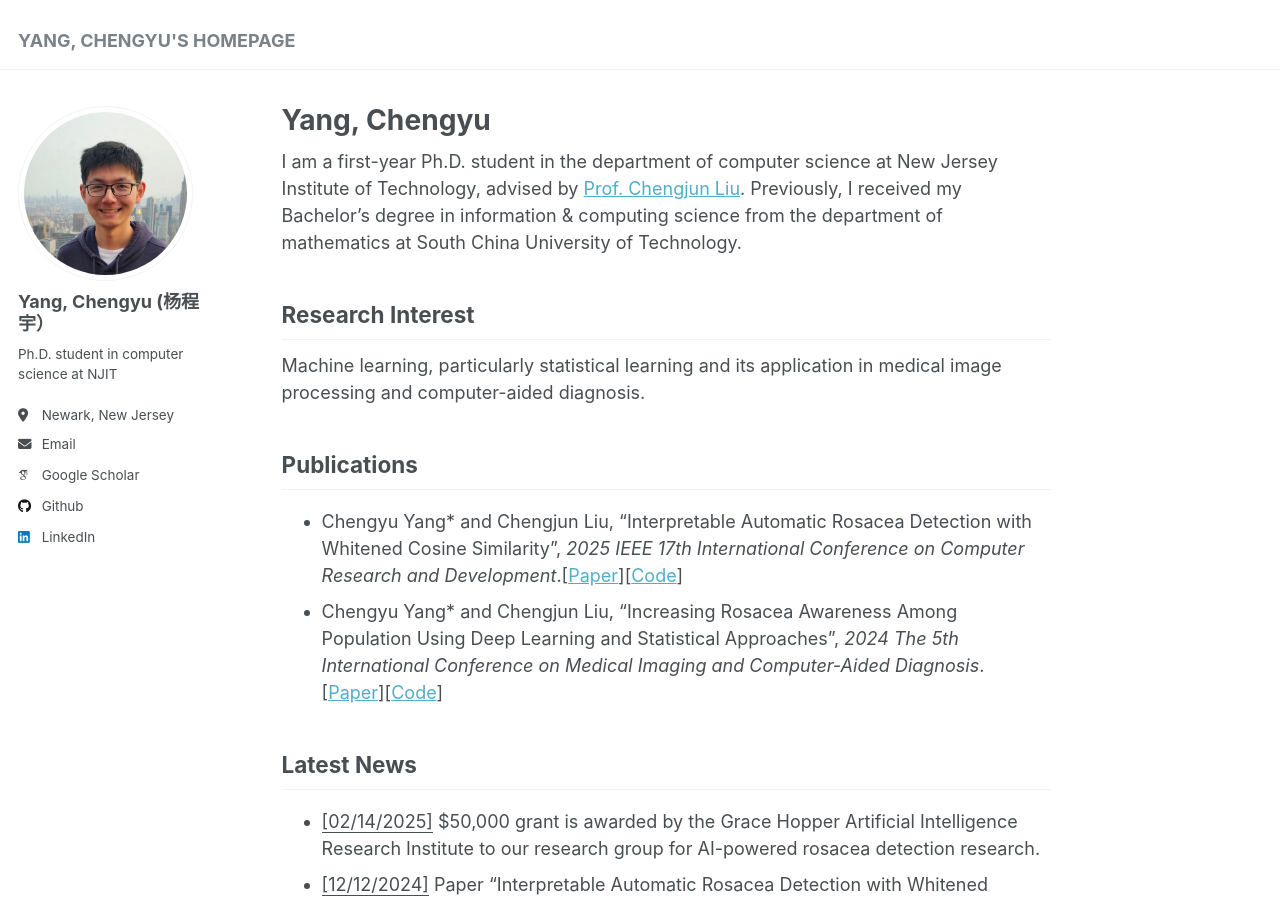
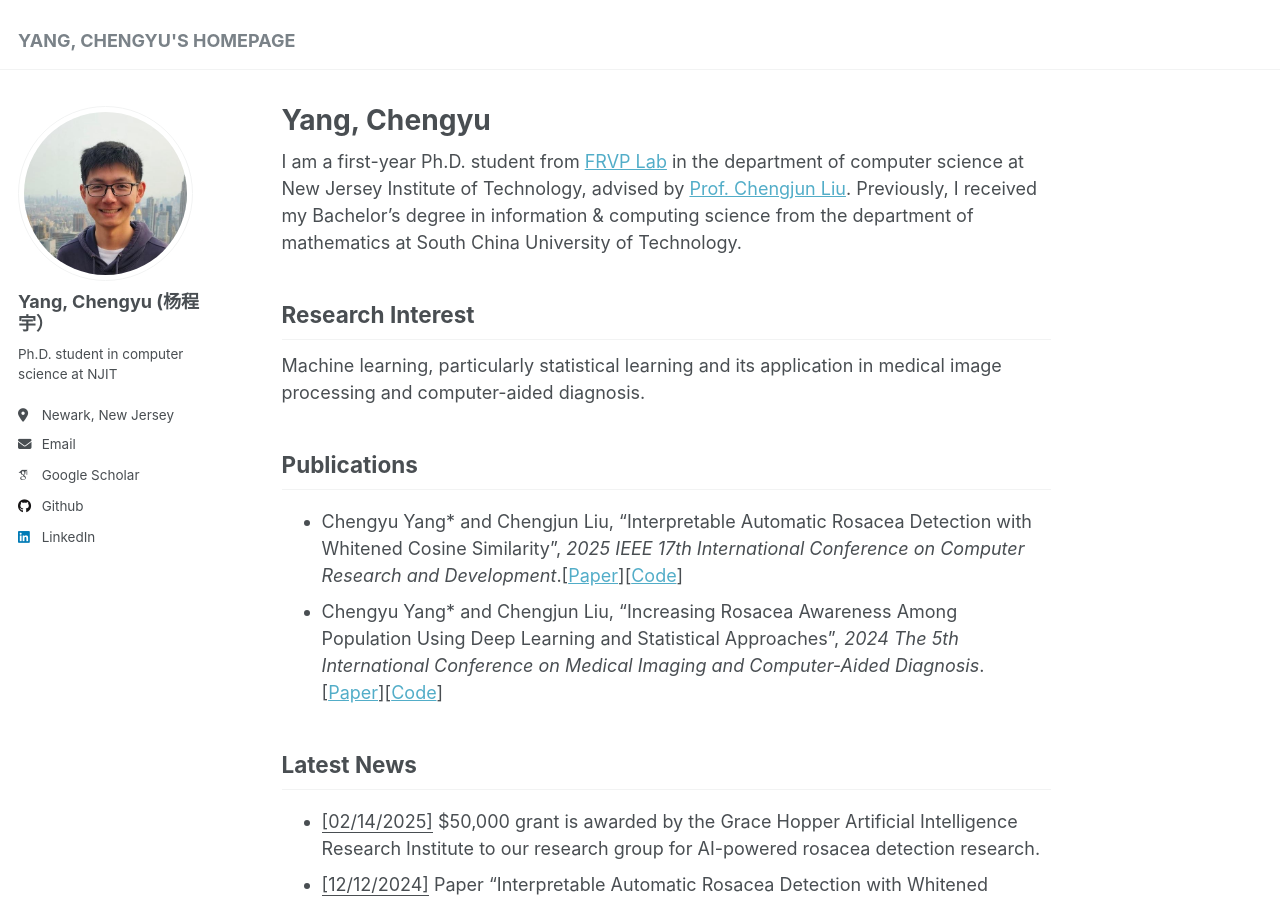
Before and after one commit to chengyuyang-njit/chengyuyang-njit.github.io, a Jekyll site: the page built from _pages/about.md, in a window 1280 px wide and 900 px high. Built offline with Jekyll 4.4.1, drawn with Linux system fonts in a browser that asks for light colours; some web fonts are replaced.

Commit message:
Update about.md

```diff
--- a/_pages/about.md
+++ b/_pages/about.md
@@ -6,7 +6,7 @@ redirect_from:
   - /about/
   - /about.html
 ---
-I am a first-year Ph.D. student in the department of computer science at New Jersey Institute of Technology, advised by [Prof. Chengjun Liu](https://web.njit.edu/~cliu/). Previously, I received my Bachelor's degree in information & computing science from the department of mathematics at South China University of Technology.
+I am a first-year Ph.D. student from [FRVP Lab](https://frvp.njit.edu/index.html) in the department of computer science at New Jersey Institute of Technology, advised by [Prof. Chengjun Liu](https://web.njit.edu/~cliu/). Previously, I received my Bachelor's degree in information & computing science from the department of mathematics at South China University of Technology.
 
 Research Interest
 ------
```
